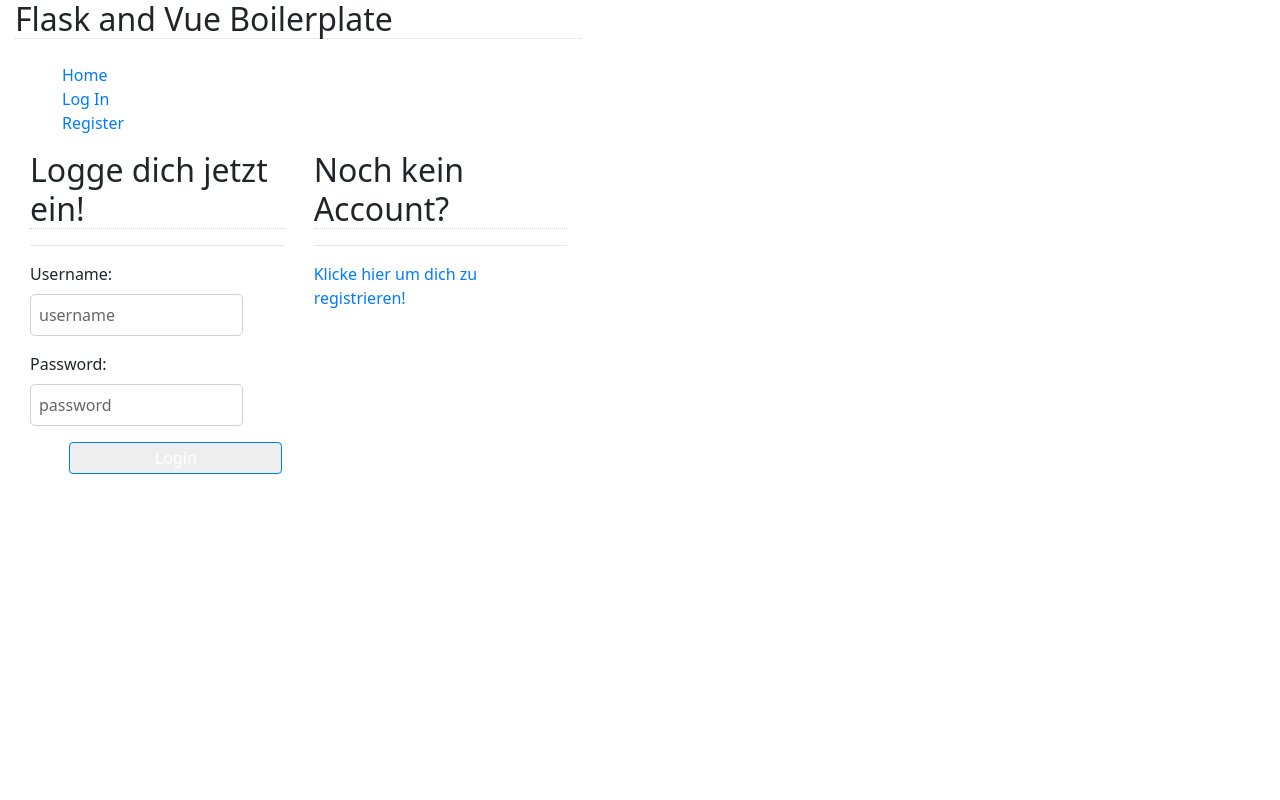
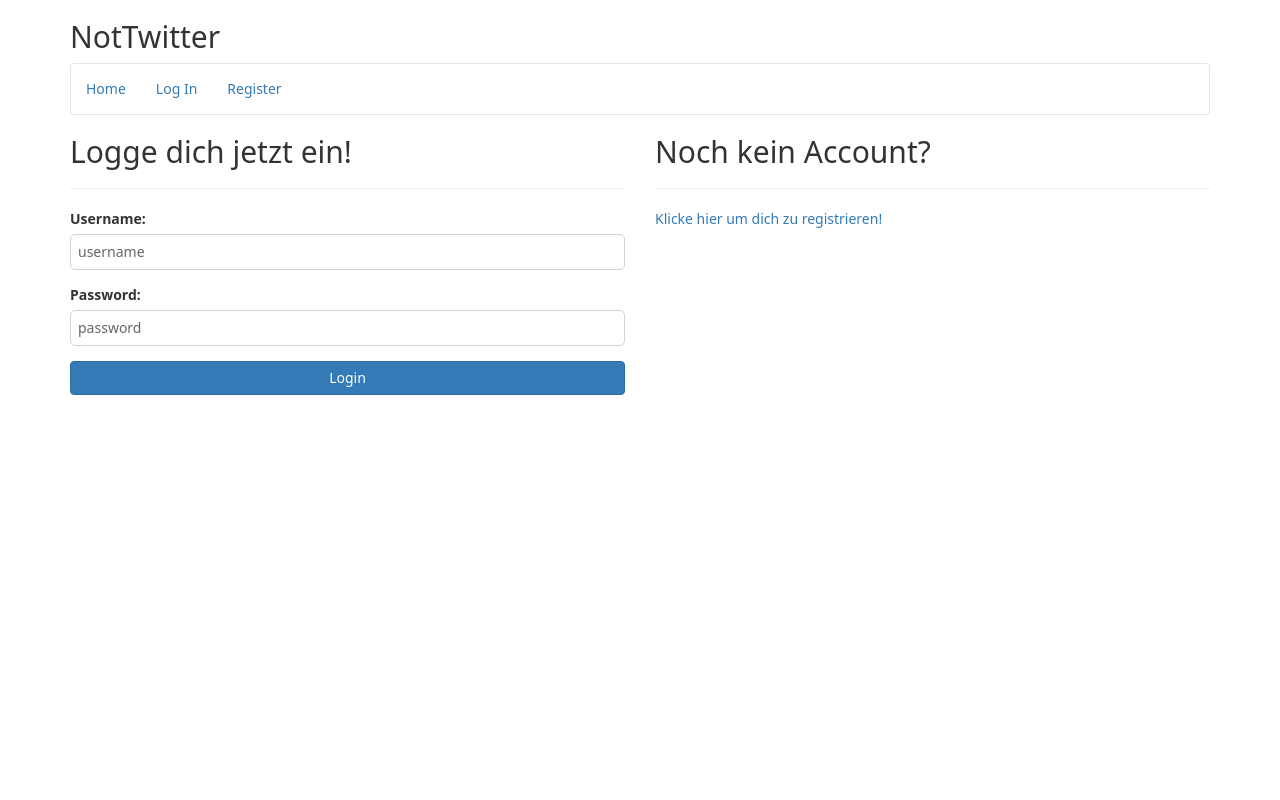
Before and after one commit to np1e/FlaskVueApp, a Flask app: page / in a window 1280 px wide. Run offline with Flask 2, Linux system fonts and the light colour scheme; some libraries are stand-ins or nearby versions.

Commit message:
CSS anpassung

```diff
--- a/static/css/style.css
+++ b/static/css/style.css
@@ -6,11 +6,6 @@ html {
     font-size: 16px;
     width: 100%;
     height: 100%;
-}
-
-body{
-    width: 70%;
-    margin: 0 auto;
 }
 
 button, input {
@@ -24,15 +19,6 @@ input {
     font-size: 14px;
 }
 
-button, input[type="submit"]{
-    padding: 3px 10px;
-    background-color: #eee;
-    cursor: pointer;
-}
-
-button:active, input[type="submit"]:active{
-    background-color: #ddd;
-}
 
 input::placeholder{
     color: #666;
@@ -42,25 +28,16 @@ h2{
     font-weight: 800;
     margin-bottom: 1em;
     font-size:1.25em;
-    border-bottom: 1px dotted lightgray;
-}
-
-form label {
-    display: inline-block;
-    width: 15%;
 }
 
 form input {
-    width: 84%;
+    width: 100%;
 }
 
 form > div {
     margin-bottom: 0.5em;
 }
 
-form input[type="submit"] {
-    margin-left: 15.5%;
-}
 
 #navigation {
     padding-bottom: 0.5em;
@@ -118,3 +95,8 @@ a.login-register{
 .user-table button{
     width:100%;
 }
+
+.navbar {
+  margin-bottom: 0px !important;
+  border:1px solid #e6e6e6 !important;
+}
--- a/static/js/app.js
+++ b/static/js/app.js
@@ -81,11 +81,11 @@
     el: "#vue-app",
     router: router,
     template: `
-      <div id='vue-app' class="col-md-8 col-md-offset-2 col-sm-8 col-sm-offset-2">
-        <h2>Flask and Vue Boilerplate</h2>
+      <div id='vue-app' class="container">
+        <h2>NotTwitter</h2>
         <navigation></navigation>
         <message></message>
-        <div class="col-md-12 col-sm-12">
+        <div>
           <router-view></router-view>
         </div>
       </div>`
--- a/static/js/components/navigation.js
+++ b/static/js/components/navigation.js
@@ -16,20 +16,19 @@ Vue.component('navigation', {
     }
   },
   template: `
-  <nav class="navbar">
         <div class="container-fluid">
-          <div class="navbar">
-            <ul class="nav navbar-nav navbar-left">
-              <li class="nav-item"><router-link to="/">Home</router-link></li>
-              <div v-if='api.isLoggedIn'>
+          <div class="navbar row">
+            <ul class="nav navbar-nav navbar-left" v-if='api.isLoggedIn'>
+                <li class="nav-item"><router-link to="/">Home</router-link></li>
                 <li class="nav-item"><router-link to="/profile/:id">My Profile</router-link></li>
                 <li class="nav-item"><a href="#" v-on:click='logout()'>Log Out</a></li>
                 <li class="nav-item"><router-link to="/create">Create post</router-link></li>
-              </div>
-              <div v-else>
+            </ul>
+            <ul class="nav navbar-nav navbar-left" v-else>
+                <li class="nav-item"><router-link to="/">Home</router-link></li>
                 <li class="nav-item"><router-link to="/login">Log In</router-link></li>
                 <li class="nav-item"><router-link to="/register">Register</router-link></li>
-              </div>
+            </ul>
               <div v-if="api.isAdmin">
                 <li class="dropdown nav-item">
                   <a href="#" class="dropdown-toggle" data-toggle="dropdown" role="button">Admin<span class="caret"></span></a>
@@ -44,6 +43,5 @@ Vue.component('navigation', {
             <!--<search-bar></search-bar>-->
           </div>
         </div>
-      </nav>
   `
 })
--- a/static/js/components/user-editor.js
+++ b/static/js/components/user-editor.js
@@ -108,7 +108,7 @@ Vue.component("user-editor", {
           <label for="oldPwd">Old Password</label>
           <input class="form-control" id="oldPwd" type="password" name="oldPwd" v-model='user.oldPassword'>
         </div>
-        <input type="submit" :value="isUpdate ? 'update' : 'register'">
+        <input type="submit" :value="isUpdate ? 'update' : 'Register'">
       </form>
     </div>
   </div>
--- a/templates/index.html
+++ b/templates/index.html
@@ -6,7 +6,7 @@
     <title>Page Title</title>
     <link rel="stylesheet" type="text/css" media="screen" href="static/css/minireset.min.css" />
     <link rel="stylesheet" type="text/css" media="screen" href="static/css/style.css" />
-    <link rel="stylesheet" href="https://stackpath.bootstrapcdn.com/bootstrap/4.1.1/css/bootstrap.min.css" integrity="sha384-WskhaSGFgHYWDcbwN70/dfYBj47jz9qbsMId/iRN3ewGhXQFZCSftd1LZCfmhktB" crossorigin="anonymous">
+    <link rel="stylesheet" href="https://maxcdn.bootstrapcdn.com/bootstrap/3.3.7/css/bootstrap.min.css" integrity="sha384-BVYiiSIFeK1dGmJRAkycuHAHRg32OmUcww7on3RYdg4Va+PmSTsz/K68vbdEjh4u" crossorigin="anonymous">
 
     {% if config.get("DEBUG", False) %}
         <script src="static/js/libs/vue.js"></script>
```
